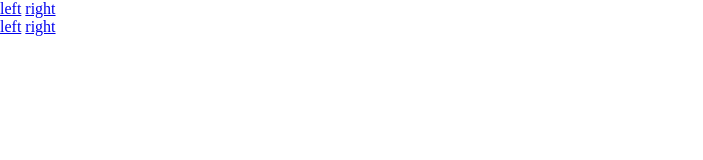
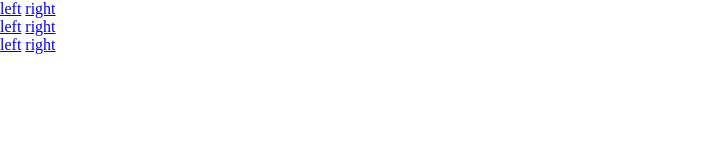
Before and after one commit to renige31/project, a plain HTML site: page arrow_slider/slider.html in a window 1280 px wide. Shown: the top 160 px of the page, without its empty margins (0-703 px from the left). Drawn offline with nearby package versions, Linux system fonts and the light colour scheme.

Commit message:
no message

```diff
--- a/arrow_slider/slider.html
+++ b/arrow_slider/slider.html
@@ -33,6 +33,10 @@
         <a href="#" class="prev">left</a>
         <a href="#" class="next">right</a>
       </div>
+      <div class="slide_btn">
+        <a href="#" class="prev">left</a>
+        <a href="#" class="next">right</a>
+      </div>
 
 
 
```
